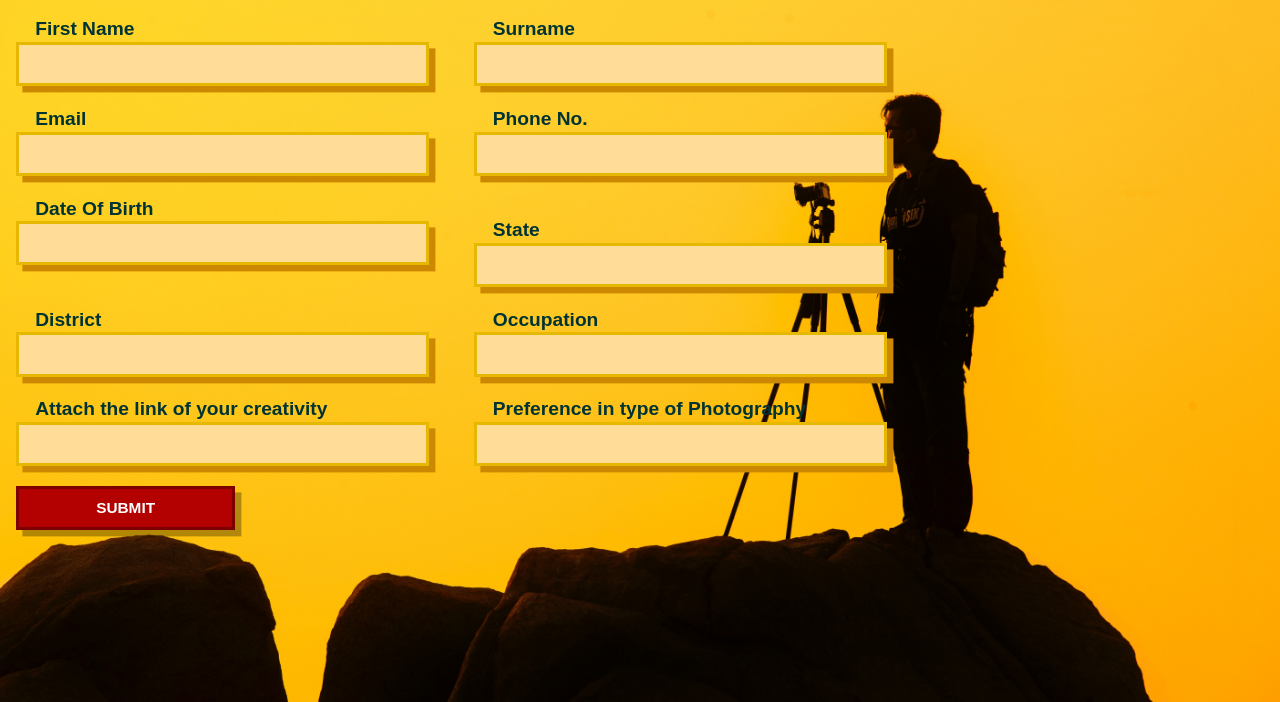
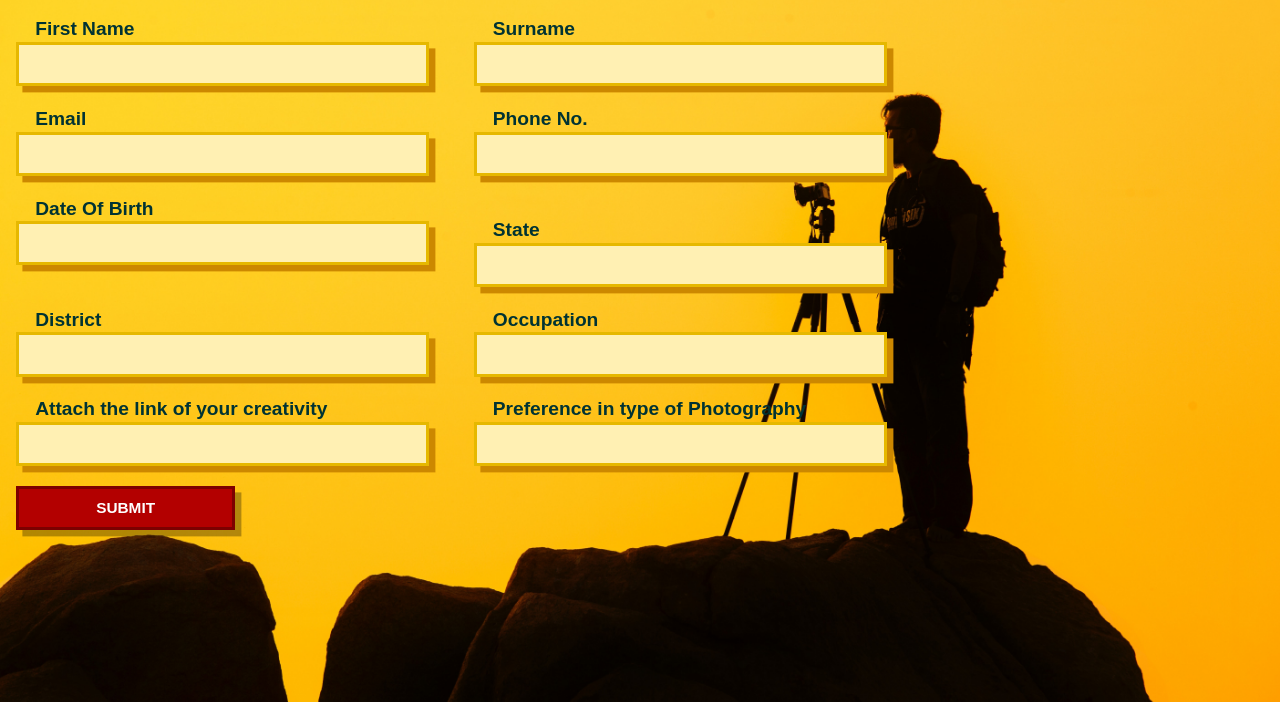
Before and after one commit to SakalakaBBoom/sikka, a plain HTML site: page index.html in a window 1280 px wide. Shown: the part 98-800 px from the top of the page. Drawn offline with Linux system fonts and the light colour scheme.

Commit message:
Update index.html

```diff
--- a/index.html
+++ b/index.html
@@ -71,7 +71,7 @@ span{
   position: absolute;
   width: 90%;
   height: 100%;
-  background: #ffdd99;
+  background: #fff0b3;
   outline: none;
   font-size: 24px;
   padding: 10px 0 10px 20px;
```
